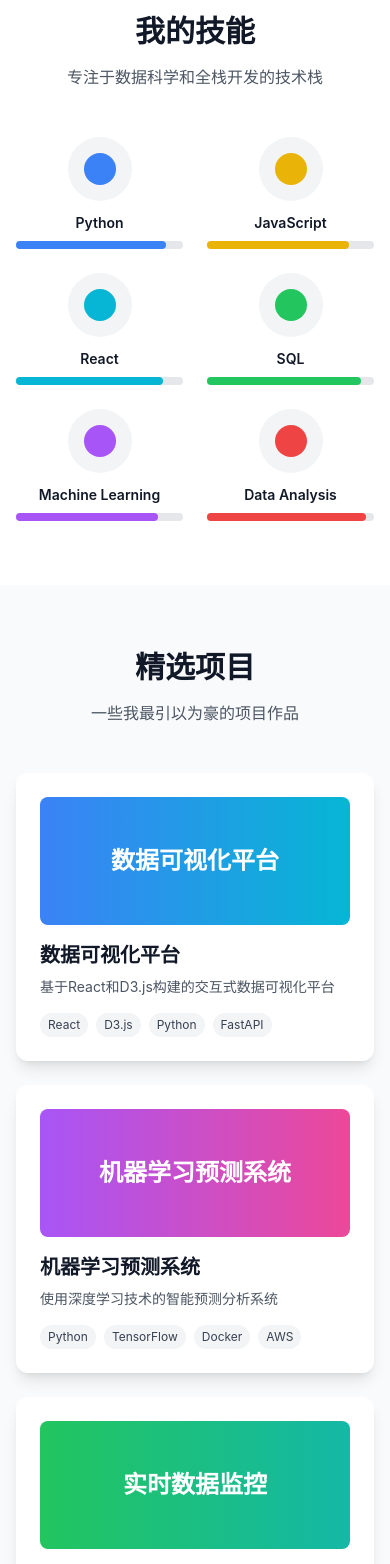
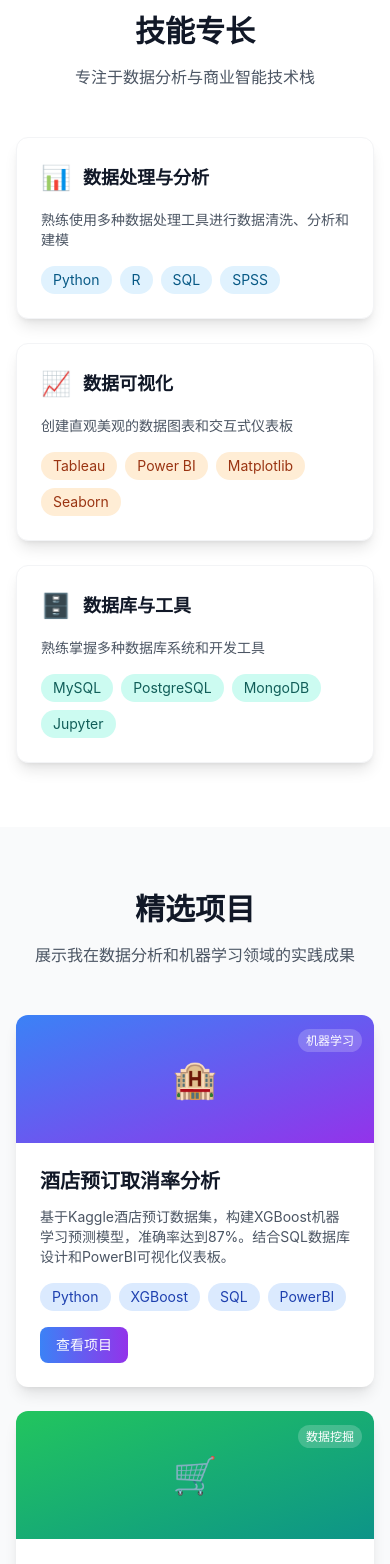
Before and after one commit to shallow157/soren-portfolio, a Next.js app: page / in a window 390 px wide. Shown: the part 960-2524 px from the top of the page. Built offline with nearby package versions, Linux system fonts and the light colour scheme.

Commit message:
Fix mobile homepage content: replace placeholder content with real desktop content for skills, projects, articles, and about sections

```diff
--- a/src/pages/index.tsx
+++ b/src/pages/index.tsx
@@ -188,36 +188,76 @@ export default function Home() {
 
         {/* 移动端技能部分 */}
         <section id="skills" className="py-16 px-4 bg-white dark:bg-gray-900">
-          <div className="max-w-4xl mx-auto text-center">
+          <div className="max-w-4xl mx-auto">
+            <div className="text-center mb-12">
               <h2 className="text-3xl font-bold text-gray-900 dark:text-white mb-4">
-              {t('我的技能', 'My Skills')}
+                {t('技能专长', 'Skills & Expertise')}
               </h2>
-            <p className="text-gray-600 dark:text-gray-400 mb-12">
-              {t('专注于数据科学和全栈开发的技术栈', 'Focused on data science and full-stack development')}
+              <p className="text-gray-600 dark:text-gray-400">
+                {t('专注于数据分析与商业智能技术栈', 'Focused on data analysis and business intelligence technologies')}
               </p>
-
-            <div className="grid grid-cols-2 gap-6">
-              {[
-                { name: 'Python', level: 90, color: 'bg-blue-500' },
-                { name: 'JavaScript', level: 85, color: 'bg-yellow-500' },
-                { name: 'React', level: 88, color: 'bg-cyan-500' },
-                { name: 'SQL', level: 92, color: 'bg-green-500' },
-                { name: 'Machine Learning', level: 85, color: 'bg-purple-500' },
-                { name: 'Data Analysis', level: 95, color: 'bg-red-500' }
-              ].map((skill, index) => (
-                <div key={skill.name} className="text-center">
-                  <div className="w-16 h-16 mx-auto mb-3 rounded-full bg-gray-100 dark:bg-gray-800 flex items-center justify-center">
-                    <div className={`w-8 h-8 rounded-full ${skill.color}`}></div>
-                  </div>
-                  <h3 className="font-semibold text-gray-900 dark:text-white text-sm">{skill.name}</h3>
-                  <div className="w-full bg-gray-200 dark:bg-gray-700 rounded-full h-2 mt-2">
-                    <div
-                      className={`h-2 rounded-full ${skill.color}`}
-                      style={{ width: `${skill.level}%` }}
-                    ></div>
-                  </div>
-                </div>
+            </div>
+
+            <div className="space-y-6">
+              {/* 数据处理与分析 */}
+              <div className="bg-white dark:bg-gray-800 rounded-xl p-6 shadow-lg border border-gray-100 dark:border-gray-700">
+                <div className="flex items-center mb-4">
+                  <div className="text-2xl mr-3">📊</div>
+                  <h3 className="text-lg font-semibold text-gray-900 dark:text-white">
+                    {t('数据处理与分析', 'Data Processing & Analysis')}
+                  </h3>
+                </div>
+                <p className="text-gray-600 dark:text-gray-300 mb-4 text-sm">
+                  {t('熟练使用多种数据处理工具进行数据清洗、分析和建模', 'Proficient in various data processing tools for data cleaning, analysis and modeling')}
+                </p>
+                <div className="flex flex-wrap gap-2">
+                  {['Python', 'R', 'SQL', 'SPSS'].map((tech) => (
+                    <span key={tech} className="px-3 py-1 bg-sky-100 dark:bg-sky-900/50 text-sky-800 dark:text-sky-200 text-sm rounded-full">
+                      {tech}
+                    </span>
                   ))}
+                </div>
+              </div>
+
+              {/* 数据可视化 */}
+              <div className="bg-white dark:bg-gray-800 rounded-xl p-6 shadow-lg border border-gray-100 dark:border-gray-700">
+                <div className="flex items-center mb-4">
+                  <div className="text-2xl mr-3">📈</div>
+                  <h3 className="text-lg font-semibold text-gray-900 dark:text-white">
+                    {t('数据可视化', 'Data Visualization')}
+                  </h3>
+                </div>
+                <p className="text-gray-600 dark:text-gray-300 mb-4 text-sm">
+                  {t('创建直观美观的数据图表和交互式仪表板', 'Create intuitive and beautiful data charts and interactive dashboards')}
+                </p>
+                <div className="flex flex-wrap gap-2">
+                  {['Tableau', 'Power BI', 'Matplotlib', 'Seaborn'].map((tech) => (
+                    <span key={tech} className="px-3 py-1 bg-orange-100 dark:bg-orange-900/50 text-orange-800 dark:text-orange-200 text-sm rounded-full">
+                      {tech}
+                    </span>
+                  ))}
+                </div>
+              </div>
+
+              {/* 数据库与工具 */}
+              <div className="bg-white dark:bg-gray-800 rounded-xl p-6 shadow-lg border border-gray-100 dark:border-gray-700">
+                <div className="flex items-center mb-4">
+                  <div className="text-2xl mr-3">🗄️</div>
+                  <h3 className="text-lg font-semibold text-gray-900 dark:text-white">
+                    {t('数据库与工具', 'Database & Tools')}
+                  </h3>
+                </div>
+                <p className="text-gray-600 dark:text-gray-300 mb-4 text-sm">
+                  {t('熟练掌握多种数据库系统和开发工具', 'Proficient in various database systems and development tools')}
+                </p>
+                <div className="flex flex-wrap gap-2">
+                  {['MySQL', 'PostgreSQL', 'MongoDB', 'Jupyter'].map((tech) => (
+                    <span key={tech} className="px-3 py-1 bg-teal-100 dark:bg-teal-900/50 text-teal-800 dark:text-teal-200 text-sm rounded-full">
+                      {tech}
+                    </span>
+                  ))}
+                </div>
+              </div>
             </div>
           </div>
         </section>
@@ -230,52 +270,76 @@ export default function Home() {
                 {t('精选项目', 'Featured Projects')}
               </h2>
               <p className="text-gray-600 dark:text-gray-400">
-                {t('一些我最引以为豪的项目作品', 'Some of my most proud project works')}
+                {t('展示我在数据分析和机器学习领域的实践成果', 'Showcasing my practical achievements in data analysis and machine learning')}
               </p>
             </div>
 
             <div className="space-y-6">
-              {[
-                {
-                  title: t('数据可视化平台', 'Data Visualization Platform'),
-                  description: t('基于React和D3.js构建的交互式数据可视化平台', 'Interactive data visualization platform built with React and D3.js'),
-                  tech: ['React', 'D3.js', 'Python', 'FastAPI'],
-                  gradient: 'from-blue-500 to-cyan-500'
-                },
-                {
-                  title: t('机器学习预测系统', 'ML Prediction System'),
-                  description: t('使用深度学习技术的智能预测分析系统', 'Intelligent prediction analysis system using deep learning'),
-                  tech: ['Python', 'TensorFlow', 'Docker', 'AWS'],
-                  gradient: 'from-purple-500 to-pink-500'
-                },
-                {
-                  title: t('实时数据监控', 'Real-time Data Monitoring'),
-                  description: t('企业级实时数据监控和告警系统', 'Enterprise-level real-time data monitoring and alerting system'),
-                  tech: ['Node.js', 'Redis', 'WebSocket', 'MongoDB'],
-                  gradient: 'from-green-500 to-teal-500'
-                }
-              ].map((project, index) => (
-                <div key={index} className="bg-white dark:bg-gray-900 rounded-xl p-6 shadow-lg">
-                  <div className={`w-full h-32 bg-gradient-to-r ${project.gradient} rounded-lg mb-4 flex items-center justify-center`}>
-                    <div className="text-white text-2xl font-bold">
-                      {project.title.split(' ')[0]}
-                    </div>
-                  </div>
-                  <h3 className="text-xl font-bold text-gray-900 dark:text-white mb-2">
-                    {project.title}
+              {/* 项目1：酒店预订取消率分析 */}
+              <div className="bg-white dark:bg-gray-900 rounded-xl shadow-lg overflow-hidden">
+                <div className="h-32 bg-gradient-to-br from-blue-500 to-purple-600 flex items-center justify-center relative">
+                  <div className="text-4xl text-white">🏨</div>
+                  <div className="absolute top-3 right-3">
+                    <span className="px-2 py-1 bg-white/20 backdrop-blur-sm text-white text-xs rounded-full">
+                      {t('机器学习', 'Machine Learning')}
+                    </span>
+                  </div>
+                </div>
+                <div className="p-6">
+                  <h3 className="text-xl font-bold text-gray-900 dark:text-white mb-3">
+                    {t('酒店预订取消率分析', 'Hotel Booking Cancellation Analysis')}
                   </h3>
-                  <p className="text-gray-600 dark:text-gray-400 mb-4 text-sm">
-                    {project.description}
+                  <p className="text-gray-600 dark:text-gray-300 mb-4 text-sm">
+                    {t('基于Kaggle酒店预订数据集，构建XGBoost机器学习预测模型，准确率达到87%。结合SQL数据库设计和PowerBI可视化仪表板。', 'Built XGBoost prediction model with 87% accuracy using Kaggle hotel booking dataset. Combined with SQL database design and PowerBI dashboard.')}
                   </p>
-                  <div className="flex flex-wrap gap-2">
-                    {project.tech.map((tech) => (
-                      <span key={tech} className="px-2 py-1 bg-gray-100 dark:bg-gray-800 text-gray-700 dark:text-gray-300 text-xs rounded-full">
+                  <div className="flex flex-wrap gap-2 mb-4">
+                    {['Python', 'XGBoost', 'SQL', 'PowerBI'].map((tech) => (
+                      <span key={tech} className="px-3 py-1 bg-blue-100 dark:bg-blue-900/50 text-blue-800 dark:text-blue-200 text-sm rounded-full">
                         {tech}
                       </span>
                     ))}
                   </div>
-                </div>
+                  <a
+                    href="/reports/1"
+                    className="inline-block bg-gradient-to-r from-blue-500 to-purple-600 text-white px-4 py-2 rounded-lg text-sm hover:from-blue-600 hover:to-purple-700 transition-colors"
+                  >
+                    {t('查看项目', 'View Project')}
+                  </a>
+                </div>
+              </div>
+
+              {/* 项目2：淘宝用户行为分析 */}
+              <div className="bg-white dark:bg-gray-900 rounded-xl shadow-lg overflow-hidden">
+                <div className="h-32 bg-gradient-to-br from-green-500 to-teal-600 flex items-center justify-center relative">
+                  <div className="text-4xl text-white">🛒</div>
+                  <div className="absolute top-3 right-3">
+                    <span className="px-2 py-1 bg-white/20 backdrop-blur-sm text-white text-xs rounded-full">
+                      {t('数据挖掘', 'Data Mining')}
+                    </span>
+                  </div>
+                </div>
+                <div className="p-6">
+                  <h3 className="text-xl font-bold text-gray-900 dark:text-white mb-3">
+                    {t('淘宝用户行为分析', 'Taobao User Behavior Analysis')}
+                  </h3>
+                  <p className="text-gray-600 dark:text-gray-300 mb-4 text-sm">
+                    {t('处理1亿条用户行为数据，构建完整的用户行为分析框架，RFM模型实现精准用户分群，Tableau可视化仪表板展示核心指标。', 'Processed 100M user behavior records, built comprehensive analysis framework, RFM model for user segmentation, Tableau dashboard for key metrics.')}
+                  </p>
+                  <div className="flex flex-wrap gap-2 mb-4">
+                    {['MySQL', 'Tableau', 'Python', 'RFM模型'].map((tech) => (
+                      <span key={tech} className="px-3 py-1 bg-green-100 dark:bg-green-900/50 text-green-800 dark:text-green-200 text-sm rounded-full">
+                        {tech}
+                      </span>
                     ))}
+                  </div>
+                  <a
+                    href="/reports/2"
+                    className="inline-block bg-gradient-to-r from-green-500 to-teal-600 text-white px-4 py-2 rounded-lg text-sm hover:from-green-600 hover:to-teal-700 transition-colors"
+                  >
+                    {t('查看项目', 'View Project')}
+                  </a>
+                </div>
+              </div>
             </div>
 
             <div className="text-center mt-8">
@@ -306,64 +370,116 @@ export default function Home() {
         </section>
 
         {/* 移动端最新文章部分 */}
-        <section className="py-16 px-4 bg-gray-50 dark:bg-gray-800">
+        <section className="py-16 px-4 bg-white dark:bg-gray-900">
           <div className="max-w-4xl mx-auto">
             <div className="text-center mb-12">
               <h2 className="text-3xl font-bold text-gray-900 dark:text-white mb-4">
                 {t('最新文章', 'Latest Articles')}
               </h2>
               <p className="text-gray-600 dark:text-gray-400">
-                {t('分享一些思考和学习心得', 'Sharing thoughts and learning insights')}
+                {t('分享技术心得与生活感悟', 'Sharing technical insights and life thoughts')}
               </p>
             </div>
 
             <div className="space-y-6">
-              {[
-                {
-                  title: t('数据科学在商业决策中的应用', 'Application of Data Science in Business Decision Making'),
-                  excerpt: t('探讨如何运用数据科学方法来优化商业决策流程...', 'Exploring how to use data science methods to optimize business decision-making processes...'),
-                  date: '2024-01-15',
-                  category: t('数据科学', 'Data Science')
-                },
-                {
-                  title: t('React性能优化最佳实践', 'React Performance Optimization Best Practices'),
-                  excerpt: t('分享在大型React应用中的性能优化经验和技巧...', 'Sharing performance optimization experience and techniques in large React applications...'),
-                  date: '2024-01-10',
-                  category: t('前端开发', 'Frontend Development')
-                },
-                {
-                  title: t('机器学习模型部署指南', 'Machine Learning Model Deployment Guide'),
-                  excerpt: t('从模型训练到生产环境部署的完整流程介绍...', 'Complete process introduction from model training to production deployment...'),
-                  date: '2024-01-05',
-                  category: t('机器学习', 'Machine Learning')
-                }
-              ].map((article, index) => (
-                <div key={index} className="bg-white dark:bg-gray-900 rounded-xl p-6 shadow-lg">
-                  <div className="flex items-start justify-between mb-3">
-                    <span className="px-3 py-1 bg-blue-100 dark:bg-blue-900 text-blue-600 dark:text-blue-400 text-xs rounded-full">
-                      {article.category}
+              {/* 文章1：关于技术成长的思考 */}
+              <div className="bg-white dark:bg-gray-800 rounded-xl p-6 shadow-lg border border-gray-100 dark:border-gray-700">
+                <div className="flex items-start justify-between mb-4">
+                  <span className="px-3 py-1 bg-green-100 dark:bg-green-900/50 text-green-800 dark:text-green-200 text-sm rounded-full">
+                    {t('技术感悟', 'Tech Insights')}
                   </span>
                   <span className="text-gray-500 dark:text-gray-400 text-sm">
-                      {article.date}
+                    2025-07-25
                   </span>
                 </div>
-                  <h3 className="text-lg font-bold text-gray-900 dark:text-white mb-2">
-                    {article.title}
+                <Link href="/life/1">
+                  <h3 className="text-xl font-bold text-gray-900 dark:text-white mb-3 hover:text-blue-600 dark:hover:text-blue-400 cursor-pointer">
+                    {t('关于技术成长的思考', 'Thoughts on Technical Growth')}
                   </h3>
-                  <p className="text-gray-600 dark:text-gray-400 text-sm mb-4">
-                    {article.excerpt}
+                </Link>
+                <p className="text-gray-600 dark:text-gray-300 text-sm mb-4">
+                  {t(
+                    '在这个快速发展的技术世界中，如何保持持续学习的动力和方向...',
+                    'In this rapidly evolving tech world, how to maintain motivation for continuous learning...'
+                  )}
                 </p>
-                  <a href="#" className="text-blue-600 dark:text-blue-400 text-sm font-medium hover:underline">
-                    {t('阅读更多', 'Read More')} →
-                  </a>
-                </div>
-              ))}
+                <Link href="/life/1">
+                  <div className="flex items-center text-blue-600 dark:text-blue-400 text-sm font-medium hover:underline">
+                    {t('阅读更多', 'Read More')}
+                    <svg className="w-4 h-4 ml-1" fill="none" stroke="currentColor" viewBox="0 0 24 24">
+                      <path strokeLinecap="round" strokeLinejoin="round" strokeWidth={2} d="M9 5l7 7-7 7" />
+                    </svg>
+                  </div>
+                </Link>
+              </div>
+
+              {/* 文章2：远程工作的利与弊 */}
+              <div className="bg-white dark:bg-gray-800 rounded-xl p-6 shadow-lg border border-gray-100 dark:border-gray-700">
+                <div className="flex items-start justify-between mb-4">
+                  <span className="px-3 py-1 bg-purple-100 dark:bg-purple-900/50 text-purple-800 dark:text-purple-200 text-sm rounded-full">
+                    {t('工作思考', 'Work Thoughts')}
+                  </span>
+                  <span className="text-gray-500 dark:text-gray-400 text-sm">
+                    2025-05-12
+                  </span>
+                </div>
+                <Link href="/life/2">
+                  <h3 className="text-xl font-bold text-gray-900 dark:text-white mb-3 hover:text-blue-600 dark:hover:text-blue-400 cursor-pointer">
+                    {t('远程工作的利与弊', 'Pros and Cons of Remote Work')}
+                  </h3>
+                </Link>
+                <p className="text-gray-600 dark:text-gray-300 text-sm mb-4">
+                  {t(
+                    '疫情改变了我们的工作方式，远程工作成为新常态...',
+                    'The pandemic changed our work patterns, remote work became the new normal...'
+                  )}
+                </p>
+                <Link href="/life/2">
+                  <div className="flex items-center text-blue-600 dark:text-blue-400 text-sm font-medium hover:underline">
+                    {t('阅读更多', 'Read More')}
+                    <svg className="w-4 h-4 ml-1" fill="none" stroke="currentColor" viewBox="0 0 24 24">
+                      <path strokeLinecap="round" strokeLinejoin="round" strokeWidth={2} d="M9 5l7 7-7 7" />
+                    </svg>
+                  </div>
+                </Link>
+              </div>
+
+              {/* 文章3：AI 时代的程序员 */}
+              <div className="bg-white dark:bg-gray-800 rounded-xl p-6 shadow-lg border border-gray-100 dark:border-gray-700">
+                <div className="flex items-start justify-between mb-4">
+                  <span className="px-3 py-1 bg-blue-100 dark:bg-blue-900/50 text-blue-800 dark:text-blue-200 text-sm rounded-full">
+                    {t('社会热点', 'Social Trends')}
+                  </span>
+                  <span className="text-gray-500 dark:text-gray-400 text-sm">
+                    2025-03-21
+                  </span>
+                </div>
+                <Link href="/life/3">
+                  <h3 className="text-xl font-bold text-gray-900 dark:text-white mb-3 hover:text-blue-600 dark:hover:text-blue-400 cursor-pointer">
+                    {t('AI 时代的程序员', 'Programmers in the AI Era')}
+                  </h3>
+                </Link>
+                <p className="text-gray-600 dark:text-gray-300 text-sm mb-4">
+                  {t(
+                    '人工智能的快速发展对程序员意味着什么？我们应该如何应对...',
+                    'What does the rapid development of AI mean for programmers? How should we respond...'
+                  )}
+                </p>
+                <Link href="/life/3">
+                  <div className="flex items-center text-blue-600 dark:text-blue-400 text-sm font-medium hover:underline">
+                    {t('阅读更多', 'Read More')}
+                    <svg className="w-4 h-4 ml-1" fill="none" stroke="currentColor" viewBox="0 0 24 24">
+                      <path strokeLinecap="round" strokeLinejoin="round" strokeWidth={2} d="M9 5l7 7-7 7" />
+                    </svg>
+                  </div>
+                </Link>
+              </div>
             </div>
 
             <div className="text-center mt-8">
               <Link
                 href="/life"
-                className="inline-flex items-center px-6 py-3 bg-blue-600 hover:bg-blue-700 text-white rounded-lg transition-colors"
+                className="inline-flex items-center px-6 py-3 bg-gradient-to-r from-indigo-600 to-pink-600 hover:from-indigo-700 hover:to-pink-700 text-white rounded-full transition-all duration-300 shadow-lg hover:shadow-xl"
               >
                 {t('查看所有文章', 'View All Articles')}
                 <svg className="ml-2 w-4 h-4" fill="none" stroke="currentColor" viewBox="0 0 24 24">
@@ -375,40 +491,59 @@ export default function Home() {
         </section>
 
         {/* 移动端关于我部分 */}
-        <section id="about" className="py-16 px-4 bg-white dark:bg-gray-900">
+        <section id="about" className="py-16 px-4 bg-gray-50 dark:bg-gray-800">
           <div className="max-w-4xl mx-auto">
             <div className="text-center mb-12">
               <h2 className="text-3xl font-bold text-gray-900 dark:text-white mb-4">
                 {t('关于我', 'About Me')}
               </h2>
-              <p className="text-gray-600 dark:text-gray-400">
-                {t('了解更多关于我的背景和经历', 'Learn more about my background and experience')}
-              </p>
-            </div>
-
-            <div className="space-y-8">
-              <div className="bg-gradient-to-r from-blue-50 to-purple-50 dark:from-gray-800 dark:to-gray-700 rounded-xl p-6">
-                <h3 className="text-xl font-bold text-gray-900 dark:text-white mb-4">
-                  {t('专业背景', 'Professional Background')}
-                </h3>
-                <p className="text-gray-600 dark:text-gray-400 leading-relaxed">
+              <div className="w-16 h-1 bg-gradient-to-r from-blue-500 to-purple-500 mx-auto mb-6 rounded-full"></div>
+              <p className="text-lg text-gray-600 dark:text-gray-300 leading-relaxed">
                 {t(
-                    '我是一名专注于数据科学和全栈开发的工程师，拥有丰富的项目经验。擅长使用Python、JavaScript等技术栈，在机器学习、数据分析和Web开发方面有深入的研究和实践。',
-                    'I am an engineer focused on data science and full-stack development with rich project experience. Proficient in Python, JavaScript and other tech stacks, with in-depth research and practice in machine learning, data analysis and web development.'
+                  '我是一名充满热情的数据分析爱好者。我热爱发现数据之美，我喜欢用数据解决问题，用数据分析解决问题，用数据创造价值，并始终保持学习新技术的热情。',
+                  'I am a passionate data analysis enthusiast. I love discovering the beauty of data, solving problems with data, creating value through data analysis, and always maintain enthusiasm for learning new technologies.'
                 )}
               </p>
             </div>
 
-              <div className="bg-gradient-to-r from-green-50 to-blue-50 dark:from-gray-800 dark:to-gray-700 rounded-xl p-6">
-                <h3 className="text-xl font-bold text-gray-900 dark:text-white mb-4">
-                  {t('兴趣爱好', 'Interests & Hobbies')}
+            <div className="space-y-6">
+              {/* 数据驱动 */}
+              <div className="bg-white dark:bg-gray-900 rounded-xl p-6 shadow-lg border border-gray-100 dark:border-gray-700">
+                <div className="text-center">
+                  <div className="text-4xl mb-4">📊</div>
+                  <h3 className="text-xl font-bold text-gray-900 dark:text-white mb-3">
+                    {t('数据驱动', 'Data Driven')}
                   </h3>
-                <p className="text-gray-600 dark:text-gray-400 leading-relaxed">
-                  {t(
-                    '除了技术工作，我热爱阅读、跑步和摄影。通过阅读不断拓展视野，通过跑步保持身心健康，通过摄影记录生活中的美好瞬间。这些爱好让我在工作之余保持平衡和创造力。',
-                    'Besides technical work, I love reading, running and photography. Reading constantly expands my horizons, running keeps me physically and mentally healthy, and photography captures beautiful moments in life. These hobbies help me maintain balance and creativity outside of work.'
-                  )}
+                  <p className="text-gray-600 dark:text-gray-300">
+                    {t('用数据说话，让洞察指导决策', 'Let data speak and insights guide decisions')}
                   </p>
+                </div>
+              </div>
+
+              {/* 持续创新 */}
+              <div className="bg-white dark:bg-gray-900 rounded-xl p-6 shadow-lg border border-gray-100 dark:border-gray-700">
+                <div className="text-center">
+                  <div className="text-4xl mb-4">🚀</div>
+                  <h3 className="text-xl font-bold text-gray-900 dark:text-white mb-3">
+                    {t('持续创新', 'Continuous Innovation')}
+                  </h3>
+                  <p className="text-gray-600 dark:text-gray-300">
+                    {t('拥抱新技术，探索无限可能', 'Embrace new technologies and explore infinite possibilities')}
+                  </p>
+                </div>
+              </div>
+
+              {/* 解决问题 */}
+              <div className="bg-white dark:bg-gray-900 rounded-xl p-6 shadow-lg border border-gray-100 dark:border-gray-700">
+                <div className="text-center">
+                  <div className="text-4xl mb-4">💡</div>
+                  <h3 className="text-xl font-bold text-gray-900 dark:text-white mb-3">
+                    {t('解决问题', 'Problem Solving')}
+                  </h3>
+                  <p className="text-gray-600 dark:text-gray-300">
+                    {t('化复杂为简单，变挑战为机遇', 'Turn complexity into simplicity, challenges into opportunities')}
+                  </p>
+                </div>
               </div>
             </div>
           </div>
```
Lines whose indentation alone changed are shown as unchanged.
